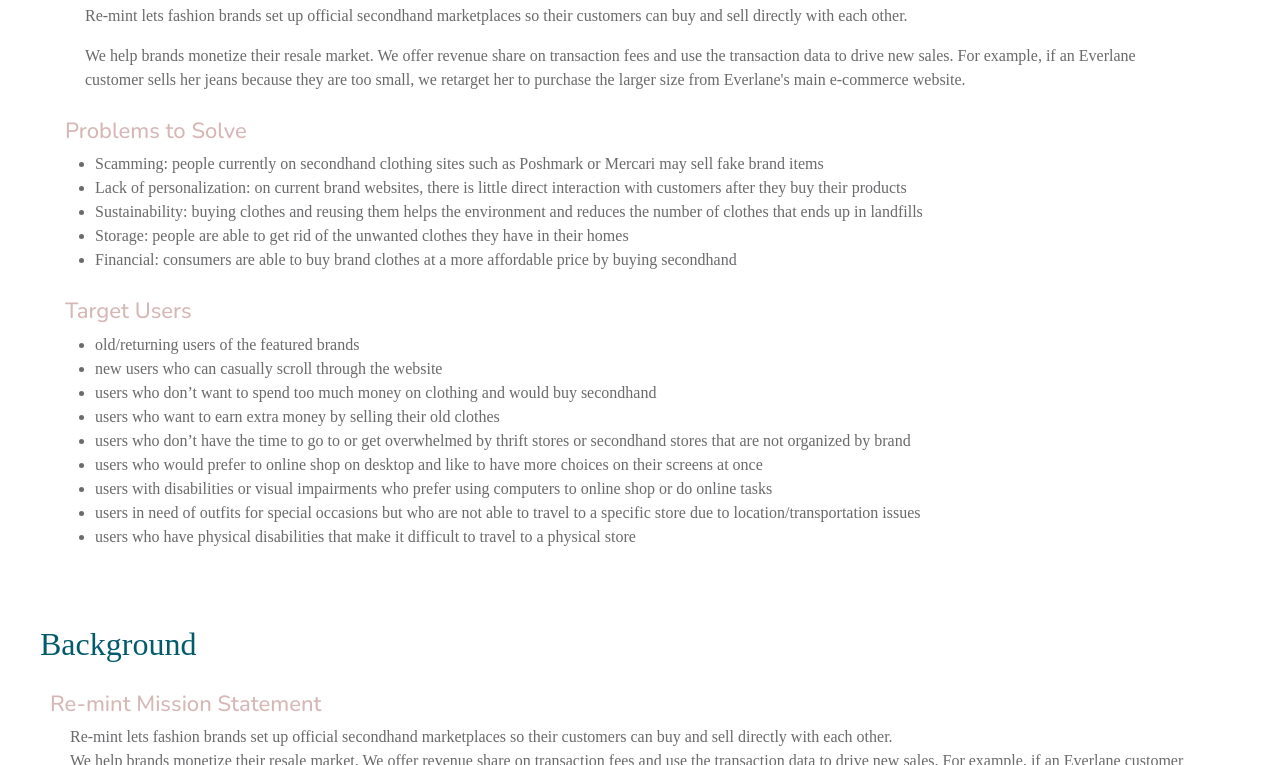
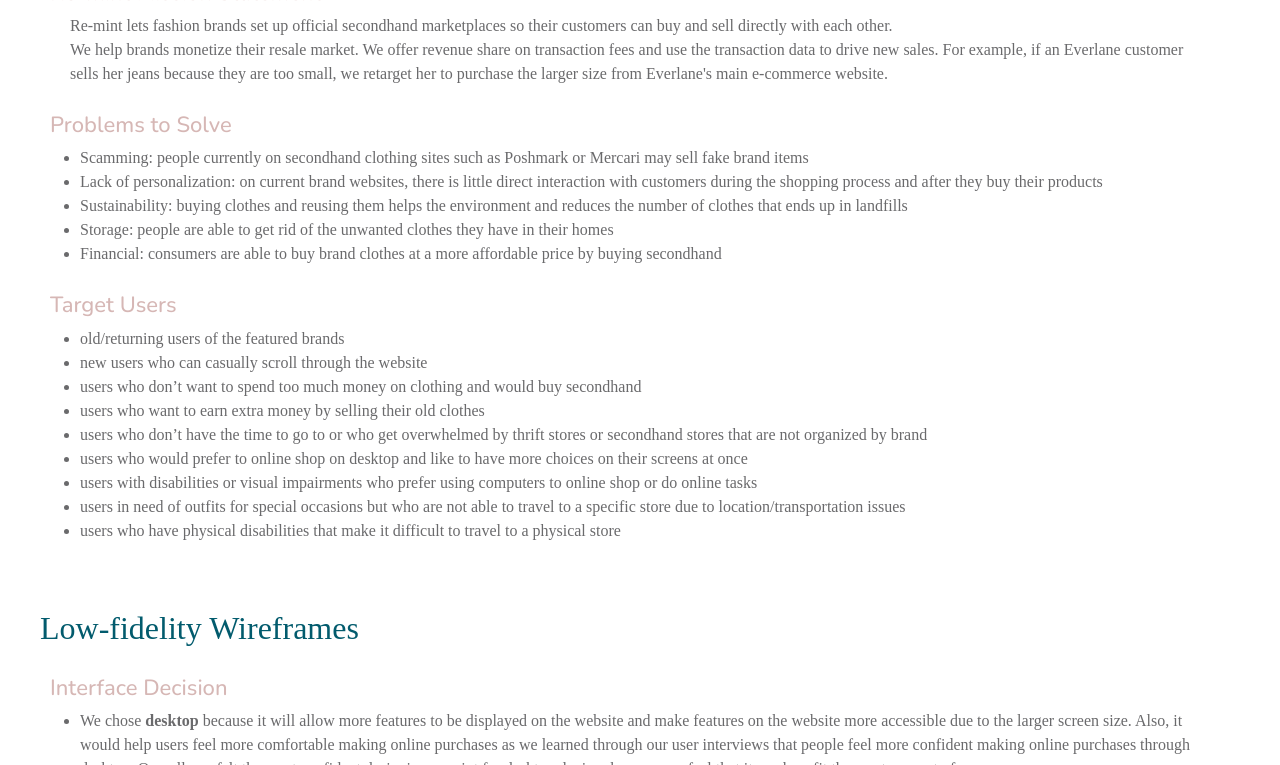
Before and after one commit to scaredsquirrel123/portfolio-iterative-design, a plain HTML site: page index.html in a window 1280 px wide. Shown: the part 472-1237 px from the top of the page. Drawn offline with nearby package versions, Linux system fonts and the light colour scheme; a web font is replaced by a local one.

Commit message:
deleted double

```diff
--- a/index.html
+++ b/index.html
@@ -60,43 +60,6 @@
         </div>
       </div>
     </header>
-
-    <div class = "container-fluid justify-content-center align-items-center">
-      <div class = "row">
-        <div class = "col ">
-          <h2><a id="background ">Background</a></h2>
-          <h3>Re-mint Mission Statement</h3>
-          <p>Re-mint lets fashion brands set up official secondhand marketplaces so their customers can buy and sell directly with each other.</p>
-          <p>We help brands monetize their resale market. We offer revenue share on transaction fees and use the transaction data to drive new sales. For example, if an Everlane customer sells her jeans because they are too small, we retarget her to purchase the larger size from Everlane's main e-commerce website.</p>
-        </p>
-          <h3>Problems to Solve</h3>
-          <ul>
-            <li id="bullet">Scamming: people currently on secondhand clothing sites such as Poshmark or Mercari may sell fake brand items</li>
-            <li id="bullet">Lack of personalization: on current brand websites, there is little direct interaction with customers after they buy their products</li>
-            <li id="bullet">Sustainability: buying clothes and reusing them helps the environment and reduces the number of clothes that ends up in landfills </li>
-            <li id="bullet">Storage: people are able to get rid of the unwanted clothes they have in their homes</li>
-            <li id="bullet">Financial: consumers are able to buy brand clothes at a more affordable price by buying secondhand </li>
-        </ul>
-          <h3>Target Users</h3>
-          <ul>
-            <li id="bullet">old/returning users of the featured brands</li>
-            <li id="bullet">new users who can casually scroll through the website</li>
-            <li id="bullet">users who don’t want to spend too much money on clothing and would buy secondhand</li>
-            <li id="bullet">users who want to earn extra money by selling their old clothes</li>
-            <li id="bullet">users who don’t have the time to go to or get overwhelmed by thrift stores or secondhand stores that are not organized by brand</li>
-            <li id="bullet">users who would prefer to online shop on desktop and like to have more choices on their screens at once</li>
-            <li id="bullet">users with disabilities or visual impairments who prefer using computers to online shop or do online tasks</li>
-            <li id="bullet">users in need of outfits for special occasions but who are not able to travel to a specific store due to location/transportation issues</li>
-            <li id="bullet">users who have physical disabilities that make it difficult to travel to a physical store</li>
-          </ul>
-        </div>
-      </div>
-    </div>
-
-
-
-
-
 
 
   <div class="h2-2">
```
